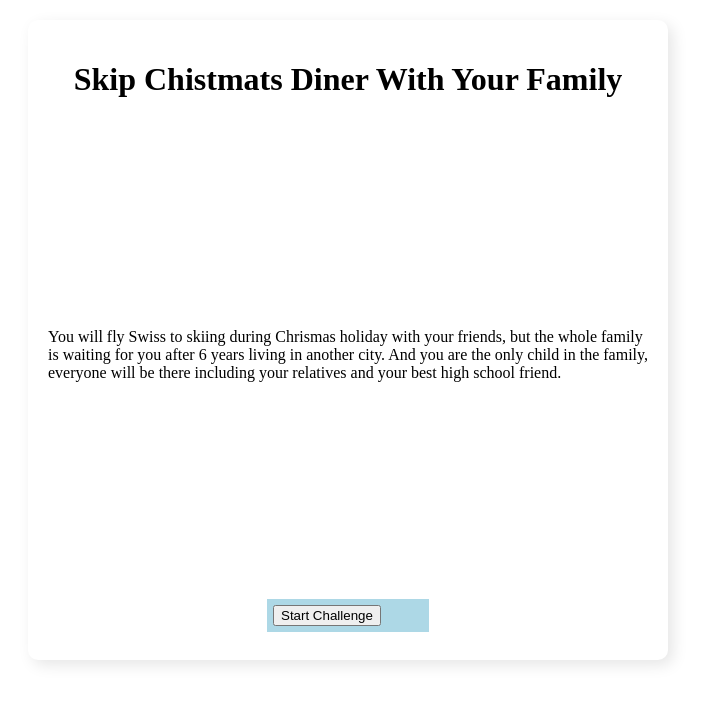
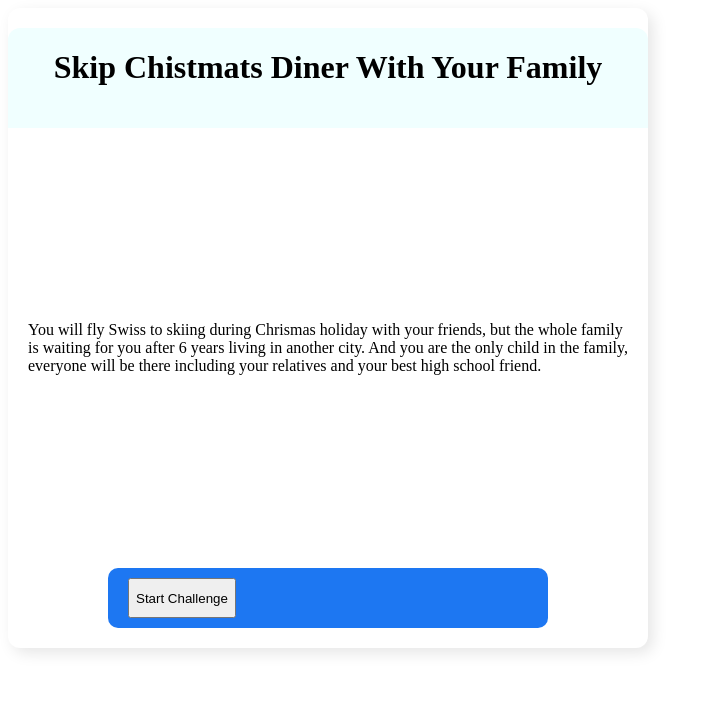
Before and after one commit to cskyandsky/BootCamp, a plain HTML site: page html/1.html in a window 1280 px wide. Shown: the whole page, without its empty margins (0-728 px from the left). Drawn offline with Linux system fonts and the light colour scheme.

Commit message:
create senario template

```diff
--- a/html/1.css
+++ b/html/1.css
@@ -1,22 +1,27 @@
 .flex-container {
   display:flex;
   justify-content: space-between;
+  background-color: #fff;
   align-items: center;
   width: 600px;
   height: 600px;
   background-color: white;
   padding: 20px;
-  margin: 20px;
-  border-radius: 10px;
+  margin-bottom: 20px;
+  border-radius: 12px;
   box-shadow:5px 5px 15px rgba(0, 0, 0, 0.1);
   flex-direction: column;
 }
 
 .senario-title {
+  background-color: azure;
   display: flex;
+  width: 640px;
+  height: 100px;
   flex-direction: column;
   text-align: center;
-  width: fit-content;
+  border-radius: 12px 12px 0 0;
+  border: none;
 }
 
 .description {
@@ -26,9 +31,24 @@
 }
 
 .challenge-button {
+  display: flex;
+  background-color: rgb(29, 119, 242);
+  flex-direction: row;
+  text-align: center;
+  font-size: 30px;
+  color: white;
+  padding-top: 10px;
+  padding-bottom: 10px;
+  padding-left: 20px;
+  padding-right: 20px;
+  border-radius: 10px;
+  border: none;
+  color: black;
+  cursor: pointer;
+  width: 400px;
+  height: 40px;
+}
+
+.challenge-button :hover {
   background-color: lightblue;
-  flex-direction: row;
-  width: 150px;
-  margin: 8px;
-  padding: 6px;
 }
--- a/html/1.html
+++ b/html/1.html
@@ -9,10 +9,10 @@
       <h1 class="title-1">Skip Chistmats Diner With Your Family</h1>
     </div>
     <div class="description">
-      <p class="description-1">You will fly Swiss to skiing during Chrismas holiday with your friends, but the whole family is waiting for you after 6 years living in another city. And you are the only child in the family, everyone will be there including your relatives and your best high school friend.</p>
+      <p>You will fly Swiss to skiing during Chrismas holiday with your friends, but the whole family is waiting for you after 6 years living in another city. And you are the only child in the family, everyone will be there including your relatives and your best high school friend.</p>
     </div>
     <div class="challenge-button">
-      <button class="button-1">
+      <button>
         Start Challenge
       </button>
     </div>
```
Also changed, not shown: 2 other files.
